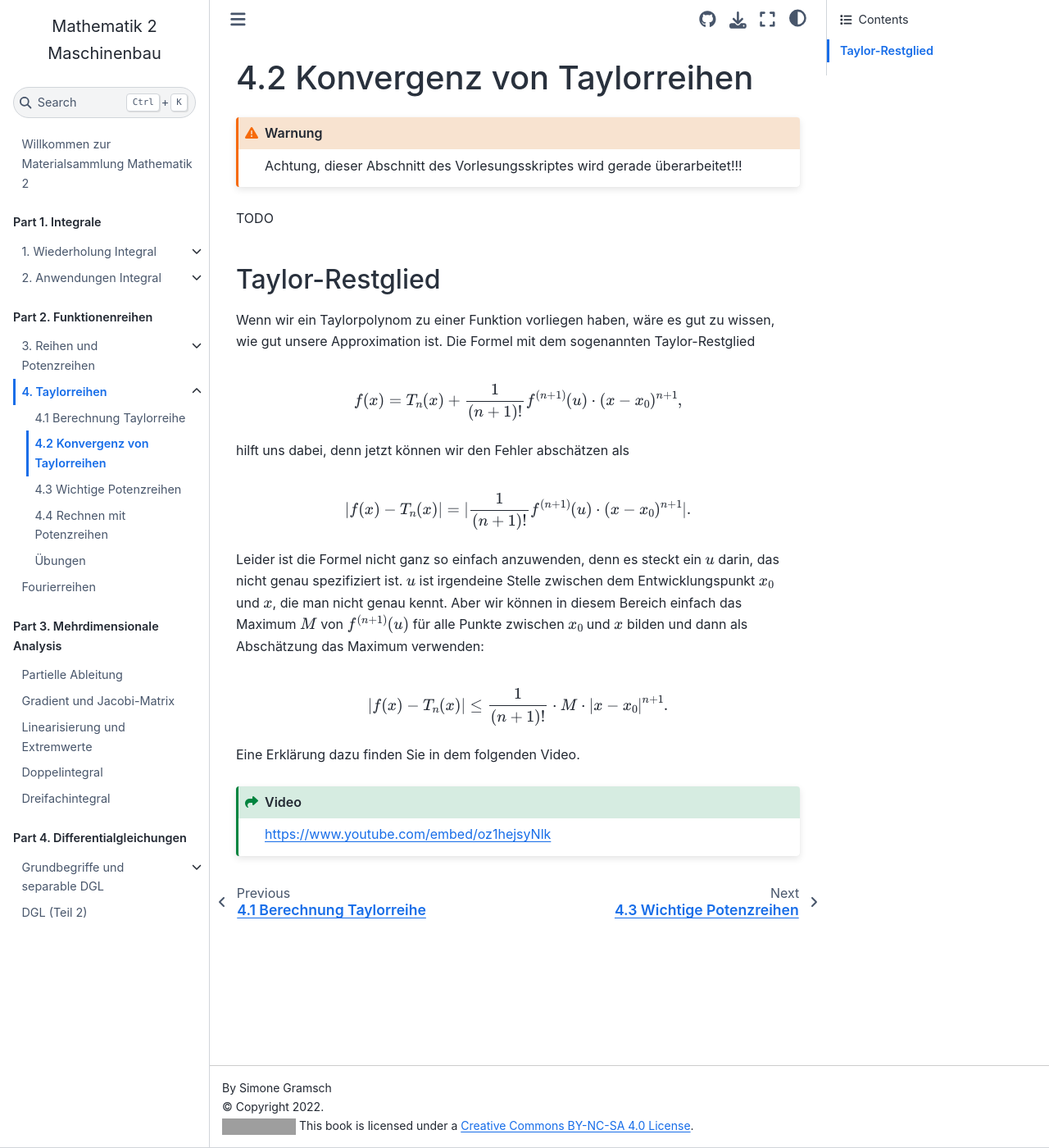
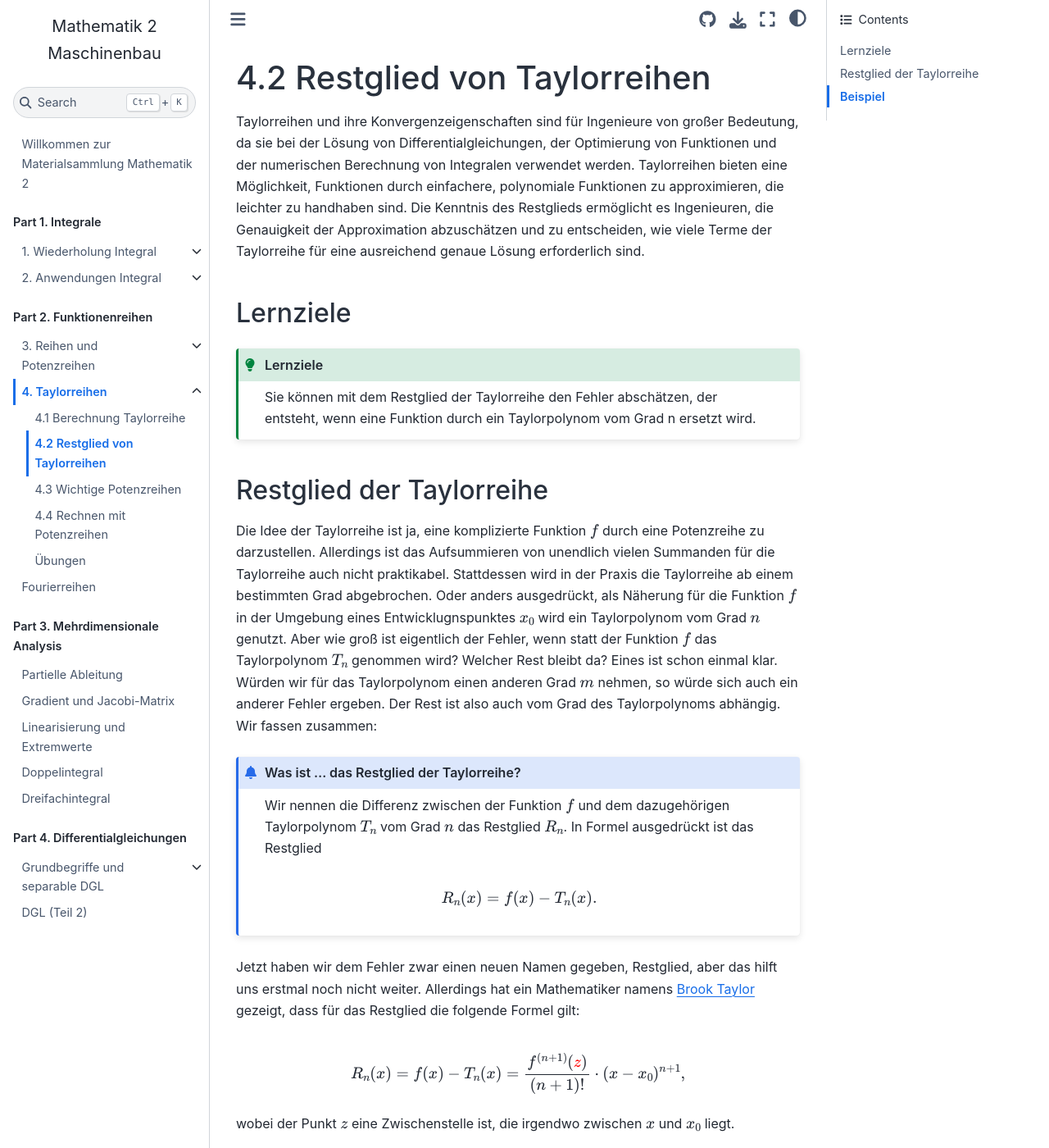
Before and after one commit to gramschs/book_mathe02, a Jupyter Book: the page built from doc/chapter04/chapter04_sec02.md, in a window 1280 px wide and 1400 px high. Shown: the whole window at 82% size. Built offline with Jupyter Book 1.0.4 settings and Sphinx 7.4.7 and the Sphinx Book theme 1.1.4, drawn with Linux system fonts in a browser that asks for light colours; some of the changed text lies outside the part shown; grey boxes are pictures that could not be loaded.

Commit message:
chapter 4, sec 2 ready

````diff
--- a/doc/chapter04/chapter04_sec02.md
+++ b/doc/chapter04/chapter04_sec02.md
@@ -1,31 +1,130 @@
-# 4.2 Konvergenz von Taylorreihen
+# 4.2 Restglied von Taylorreihen
 
-```{admonition} Warnung
-:class: warning
-Achtung, dieser Abschnitt des Vorlesungsskriptes wird gerade überarbeitet!!!
+Taylorreihen und ihre Konvergenzeigenschaften sind für Ingenieure von großer
+Bedeutung, da sie bei der Lösung von Differentialgleichungen, der Optimierung
+von Funktionen und der numerischen Berechnung von Integralen verwendet werden.
+Taylorreihen bieten eine Möglichkeit, Funktionen durch einfachere, polynomiale
+Funktionen zu approximieren, die leichter zu handhaben sind. Die Kenntnis des
+Restglieds ermöglicht es Ingenieuren, die Genauigkeit der Approximation
+abzuschätzen und zu entscheiden, wie viele Terme der Taylorreihe für eine
+ausreichend genaue Lösung erforderlich sind.
+
+## Lernziele
+
+```{admonition} Lernziele
+:class: tip
+Sie können mit dem Restglied der Taylorreihe den Fehler abschätzen, der entsteht, wenn eine Funktion durch ein Taylorpolynom vom Grad n ersetzt wird.
 ```
 
-TODO
+## Restglied der Taylorreihe
 
-## Taylor-Restglied
+Die Idee der Taylorreihe ist ja, eine komplizierte Funktion $f$ durch eine
+Potenzreihe zu darzustellen. Allerdings ist das Aufsummieren von unendlich
+vielen Summanden für die Taylorreihe auch nicht praktikabel. Stattdessen wird in
+der Praxis die Taylorreihe ab einem bestimmten Grad abgebrochen. Oder anders
+ausgedrückt, als Näherung für die Funktion $f$ in der Umgebung eines
+Entwicklugnspunktes $x_0$ wird ein Taylorpolynom vom Grad $n$ genutzt. Aber wie
+groß ist eigentlich der Fehler, wenn statt der Funktion $f$ das Taylorpolynom
+$T_n$ genommen wird? Welcher Rest bleibt da? Eines ist schon einmal klar. Würden
+wir für das Taylorpolynom einen anderen Grad $m$ nehmen, so würde sich auch ein
+anderer Fehler ergeben. Der Rest ist also auch vom Grad des Taylorpolynoms
+abhängig. Wir fassen zusammen:
 
-Wenn wir ein Taylorpolynom zu einer Funktion vorliegen haben, wäre es gut zu wissen, wie gut unsere Approximation ist. Die Formel mit dem sogenannten Taylor-Restglied
+```{admonition} Was ist ... das Restglied der Taylorreihe?
+Wir nennen die Differenz zwischen der Funktion $f$ und dem dazugehörigen Taylorpolynom $T_n$ vom Grad $n$ das Restglied $R_n$. In Formel ausgedrückt ist das Restglied
 
-$$f(x) = T_n(x) + \frac{1}{(n+1)!}f^{(n+1)}(u)\cdot(x-x_0)^{n+1},$$
+$$R_n(x) = f(x) - T_n(x).$$
+```
 
-hilft uns dabei, denn jetzt können wir den Fehler abschätzen als
+Jetzt haben wir dem Fehler zwar einen neuen Namen gegeben, Restglied, aber das
+hilft uns erstmal noch nicht weiter. Allerdings hat ein Mathematiker namens
+[Brook Taylor](https://de.wikipedia.org/wiki/Brook_Taylor) gezeigt, dass für das
+Restglied die folgende Formel gilt:
 
-$$|f(x)-T_n(x)| = |\frac{1}{(n+1)!}f^{(n+1)}(u)\cdot(x-x_0)^{n+1}|.$$
+$$R_n(x) = f(x) - T_n(x) =
+\frac{f^{(n+1)}(\textcolor{red}{z})}{(n+1)!}\cdot(x-x_0)^{n+1},$$
 
+wobei der Punkt $z$ eine Zwischenstelle ist, die irgendwo zwischen $x$ und $x_0$
+liegt.
 
+Leider ist die Formel nicht ganz so einfach anzuwenden, denn die Zwischenstelle $z$ ist ja nicht bekannt. Wir wissen nur, dass $z$ irgendwo zwischen dem Entwicklungspunkt $x_0$ und $x$ liegt. Aber egal wo $z$ jetzt wirklich liegt, wir können einfach für alle Werte $z$ die $(n+1)$-te Ableitung
 
-Leider ist die Formel nicht ganz so einfach anzuwenden, denn es steckt ein $u$ darin, das nicht genau spezifiziert ist. $u$ ist irgendeine Stelle zwischen dem Entwicklungspunkt $x_0$ und $x$, die man nicht genau kennt. Aber wir können in diesem Bereich einfach das Maximum $M$ von $f^{(n+1)}(u)$ für alle Punkte zwischen $x_0$ und $x$ bilden und dann als Abschätzung das Maximum verwenden:
+$$f^{(n+1)}(z)$$
 
-$$|f(x)-T_n(x)| \leq \frac{1}{(n+1)!}\cdot M \cdot |x-x_0|^{n+1}.$$
+zeichnen. Aus der Zeichnung können wir dann das Maximum $M$ von $f^{(n+1)}(z)$ für alle Punkte zwischen $x_0$ und $x$ ablesen oder anderweitig berechnen. Es gilt also
 
-Eine Erklärung dazu finden Sie in dem folgenden Video.
+$$f^{(n+1)}(z) \leq M.$$
 
-```{admonition} Video
-:class: seealso
-https://www.youtube.com/embed/oz1hejsyNlk
+Und mit dieser Abschätzung kann jetzt endlich auch der Fehler abgeschätzt
+werden, wenn $T_n$ anstatt der Funktion $f$ verwendet werden soll. Da wir nicht
+wissen, ob $T_n$ die Funktion $f$ über- oder unterschätzt, wissen wir auch
+nicht, ob $R_n(x)$ negativ oder positiv ist. Daher nehmen wir einfach mal den
+Betrag von $R_n(x)$, da es ja auch nur um eine grobe Abschätzung des Fehlers
+geht.
+
+\begin{align*}
+\left|R_n(x) \right| &= \left| f(x) - T_n(x) \right| = \\
+    &= \left| \frac{f^{(n+1)}(z)}{(n+1)!}\cdot(x-x_0)^{n+1} \right| \leq\\
+    &\leq \frac{M}{(n+1)!} \cdot |x-x_0|^{n+1}.
+\end{align*}
+
+Fast fertig, jetzt muss noch ein Maximum von $|x - x_0|$ bestimmt werden. Wir
+nennen diese Zahl mal $d$ (wie Distanz). Dann kann der Fehler, der Betrag des
+Restglieds des Taylorpolynoms, abgeschätzt werden als
+
+$$\left|R_n(x) \right| \leq  \frac{M}{(n+1)!}\cdot d^{n+1}.$$
+
+Das folgende Video fasst die obigen Erklärungen zusammen.
+
+```{dropdown} Video zu "Taylor Restglied" von Prof. Hoever
+<iframe width="560" height="315" src="https://www.youtube.com/embed/oz1hejsyNlk" title="YouTube video player" frameborder="0" allow="accelerometer; autoplay; clipboard-write; encrypted-media; gyroscope; picture-in-picture; web-share" allowfullscreen></iframe>
 ```
+
+## Beispiel
+
+Probieren wir das an einem Beispiel aus. Die Funktion $f(x)=\sin(x)$ soll durch
+ein Taylorpolynom Grad 3 am Entwicklungspunkt $x_0=0$ approximiert werden. Im
+Abschnitt [Kochrezept Taylorpolynome](ref04_sec01_kochrezept) haben wir ja schon
+das Taylorpolynom $T_{3}$ berechnet als
+
+$$T_3(x) = x - \frac{1}{6}x^3.$$
+
+Die vierte Ableitung der Sinusfunktion ist wieder die Sinusfunktion selbst, also  $f^{(4)}(x) = \sin(x)$.
+
+Das Restglied ist also
+
+$$R_3(x) = \frac{\sin(z)}{(3+1)!}\cdot x^{3+1} = \frac{\sin(z)}{24}\cdot x^4.$$
+
+für eine Zwischenstelle $z$ zwischen $0$ und $x$. Wir wählen einen Winkel von
+$\alpha = 5^{\circ}$, was im Bogenmaß $\frac{\pi}{36}\approx 0.0873$ rad
+entspricht und untersuchen daher die Approximation an der Stelle $x = 0.0873$.
+Wenn wir die Sinusfunktion im Intervall $[0, 0.0873]$ zeichnen, so können wir
+ablesen, dass das Maximum gerade bei $x = 0.0873$ erreicht wird, also ist
+
+$$M = \sin(0.0873) \approx 0.0872.$$
+
+Der Term $x - 0$ kann durch $m = 0.0873$ abgeschätzt werden, durch den Punkt am
+rechten Intervallende, der am weitesten vom Entwicklungspunkt $x_0=0$ entfernt
+ist. Also gilt
+
+$$R_3(0.0873) \leq \frac{0.0872}{24}\cdot 0.0873^4 = 2.11 \cdot 10^{-7}.$$
+
+Dieser maximale Fehler ist in den meisten Fällen so klein, dass im Intervall
+$[-5^{\circ}, + 5^{\circ}]$ die Sinusfunktion auch durch
+
+$$sin(x) \approx T_3(x) = x - \frac{1}{6}x^3.$$
+
+In vielen Fällen ist es sogar legitim, die Sinusfunktion nur durch das Taylorpolynom ersten Grades zu approximieren, also
+
+$$\sin(x) \approx T_1(x) = x.$$
+
+Diese Approximation nennt sich
+[Kleinwinkelnäherung](https://de.wikipedia.org/wiki/Kleinwinkelnäherung) und
+wird beispielsweise bei der Berechnung der Bewegungsgleichung des Fadenpendels
+benötigt.
+
+Ein weiteres Beispiel können Sie sich in dem folgenden Video ansehen.
+
+```{dropdown} Video zu "Taylorpolynom, Restglied" von Daniel Jung
+<iframe width="560" height="315" src="https://www.youtube.com/embed/Rc_diK5l7iY" title="YouTube video player" frameborder="0" allow="accelerometer; autoplay; clipboard-write; encrypted-media; gyroscope; picture-in-picture; web-share" allowfullscreen></iframe>
+```
````
Also changed, not shown: doc/chapter04/chapter04_sec01.md (+1 -1 lines).
